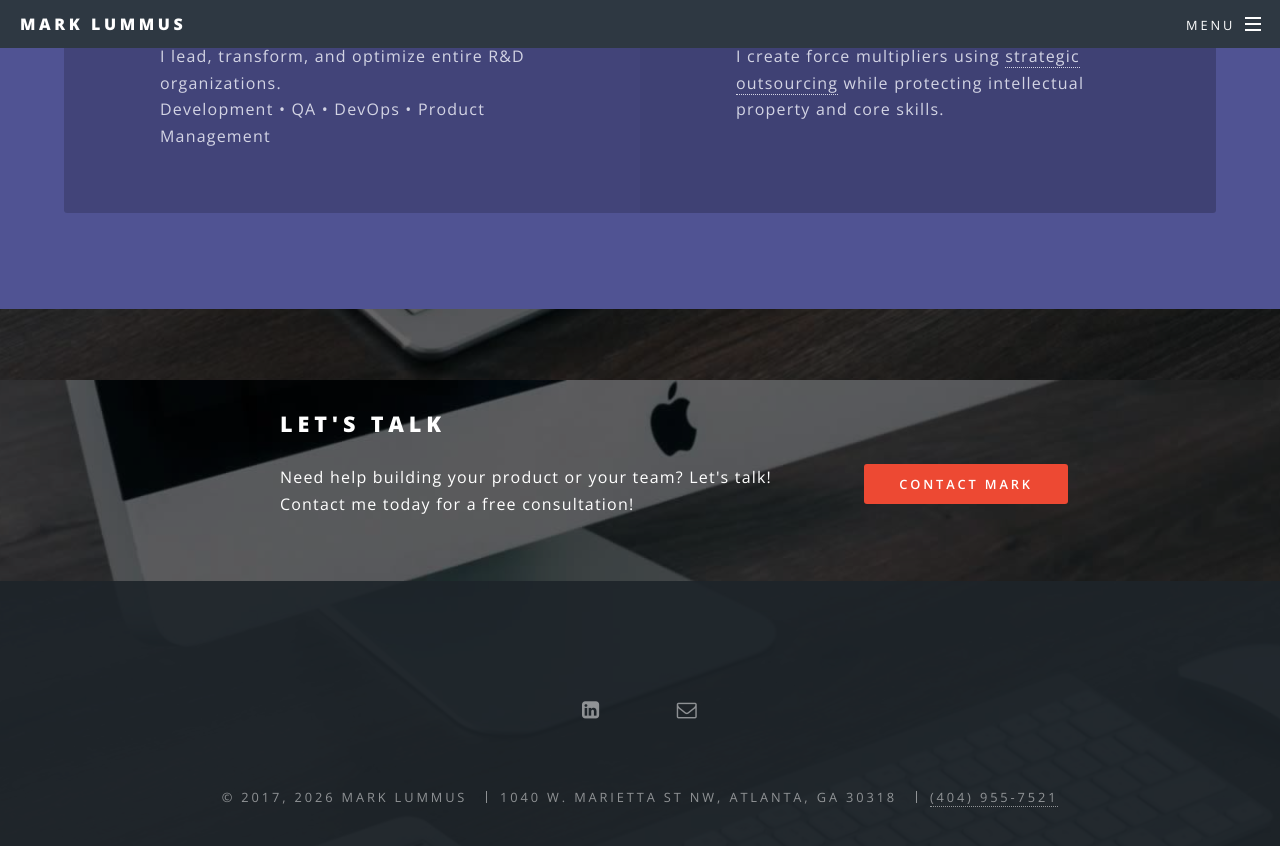
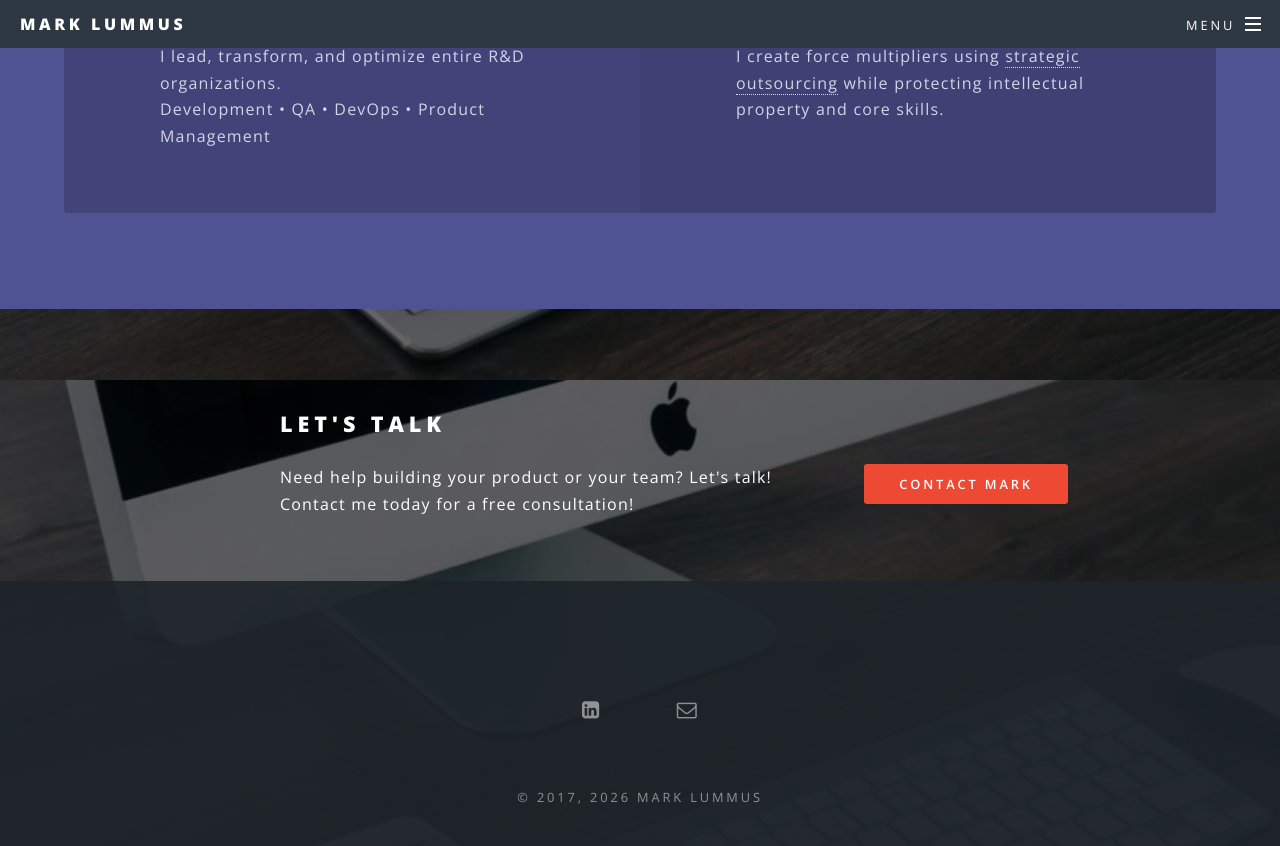
Before and after one commit to jabbermarky/jabbermarky.github.io, a Jekyll site: the page built from _pages/index.html, in a window 1280 px wide and 900 px high, scrolled down 3220 px. Shown: the top 846 px of the window. Built offline with Jekyll 4.4.1, drawn with Linux system fonts in a browser that asks for light colours; comment, search, counter and statistics services are not loaded.

Commit message:
Remove address and phone number from footer

```diff
--- a/_includes/footer.html
+++ b/_includes/footer.html
@@ -23,7 +23,5 @@
     {% if site.owner %}{{ site.owner }}{% else %}{{ site.title }}{% endif %}</li>
     <!--li>Design: <a href="http://html5up.net" target="_blank">HTML5 UP</a></li-->
     <!--li>Built with: <a href="http://jekyllrb.com" target="_blank">Jekyll</a></li-->
-    <li>1040 W. Marietta ST NW, Atlanta, GA 30318</li>
-    <li><a href="tel://+14049557521">(404) 955-7521</a></li>
   </ul>
 </footer>
```
